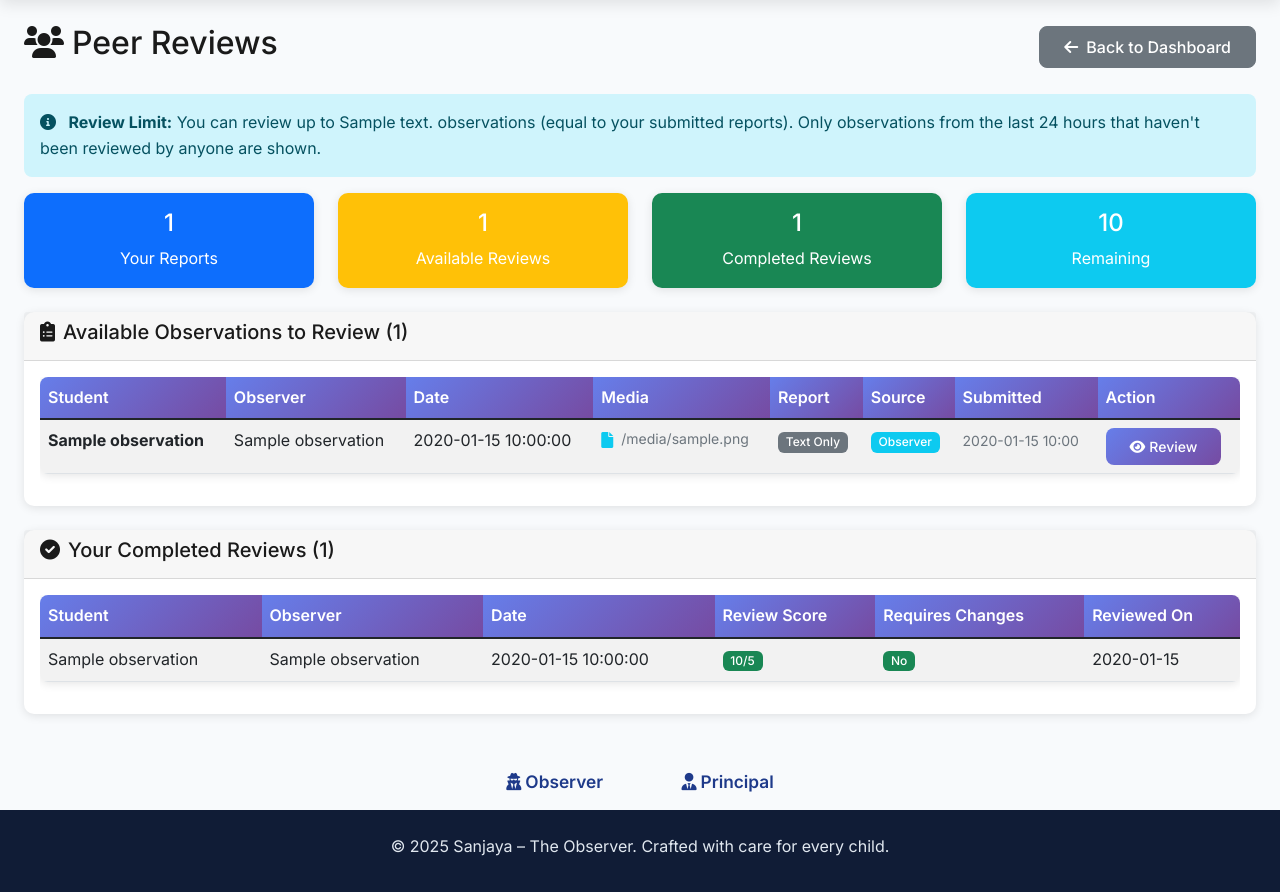
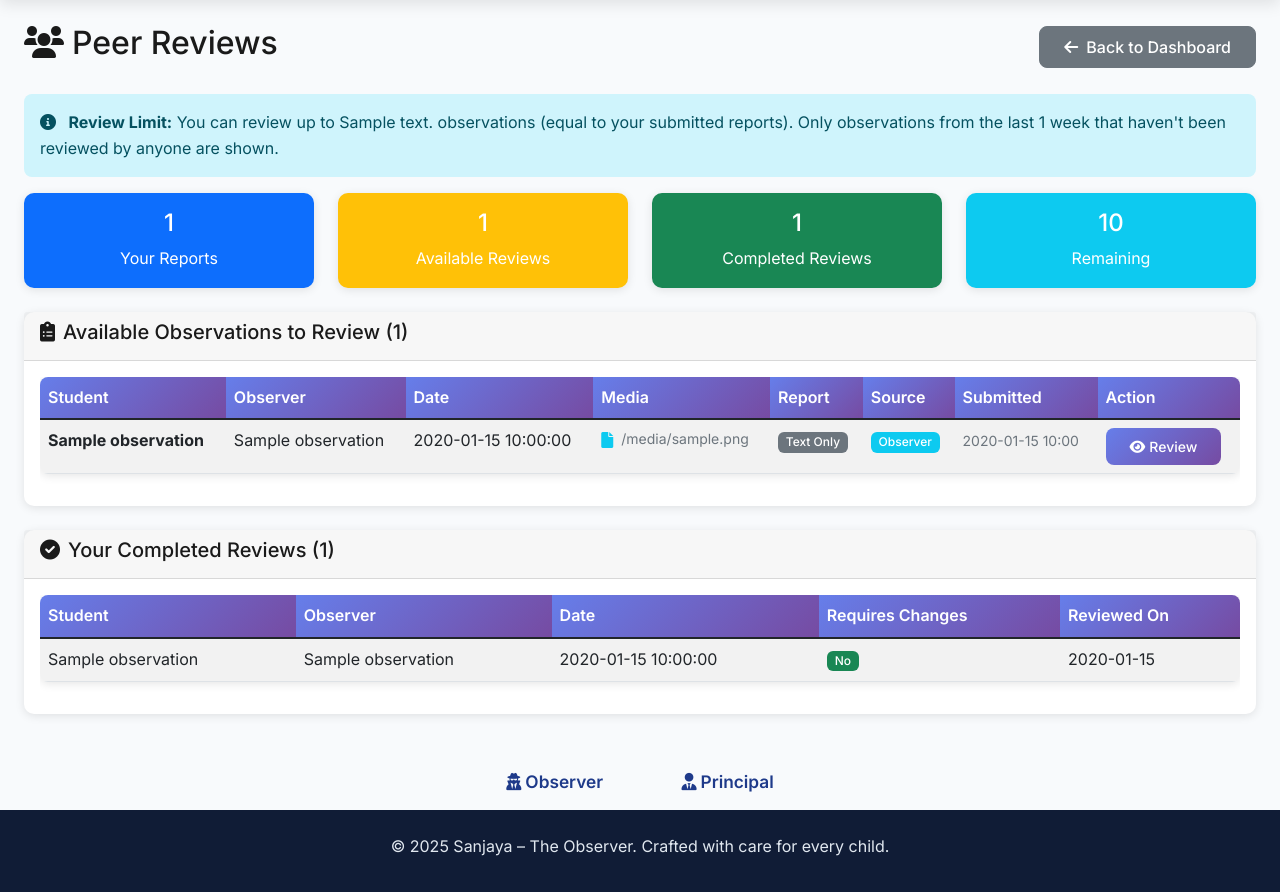
Before and after one commit to Projectworkpls/Final_Obs, a Python web app: template templates/observer/peer_reviews.html in a window 1280 px wide. Shown: the part 87-979 px from the top of the page. Run offline with Jinja, Linux system fonts and the light colour scheme; the template is opened without the code that fills it: most values are stand-ins (such as "Sample title", 1, 10 or a date in 2020); some libraries are stand-ins or nearby versions.

Commit message:
Update peer_reviews.html

```diff
--- a/templates/observer/peer_reviews.html
+++ b/templates/observer/peer_reviews.html
@@ -12,7 +12,7 @@
     <div class="alert alert-info">
         <i class="fas fa-info-circle me-2"></i>
         <strong>Review Limit:</strong> You can review up to {{ max_reviews_allowed }} observations (equal to your submitted reports).
-        Only observations from the last 24 hours that haven't been reviewed by anyone are shown.
+        Only observations from the last 1 week that haven't been reviewed by anyone are shown.
     </div>
 
     <!-- Statistics -->
@@ -160,7 +160,6 @@
                             <th>Student</th>
                             <th>Observer</th>
                             <th>Date</th>
-                            <th>Review Score</th>
                             <th>Requires Changes</th>
                             <th>Reviewed On</th>
                         </tr>
@@ -171,11 +170,6 @@
                             <td>{{ review.observations.student_name if review.observations else 'N/A' }}</td>
                             <td>{{ review.observations.observer_name if review.observations else 'N/A' }}</td>
                             <td>{{ review.observations.date if review.observations else 'N/A' }}</td>
-                            <td>
-                                <span class="badge bg-{% if review.review_score >= 4 %}success{% elif review.review_score >= 3 %}warning{% else %}danger{% endif %}">
-                                    {{ review.review_score }}/5
-                                </span>
-                            </td>
                             <td>
                                 {% if review.requires_changes %}
                                     <span class="badge bg-warning">Yes</span>
```
